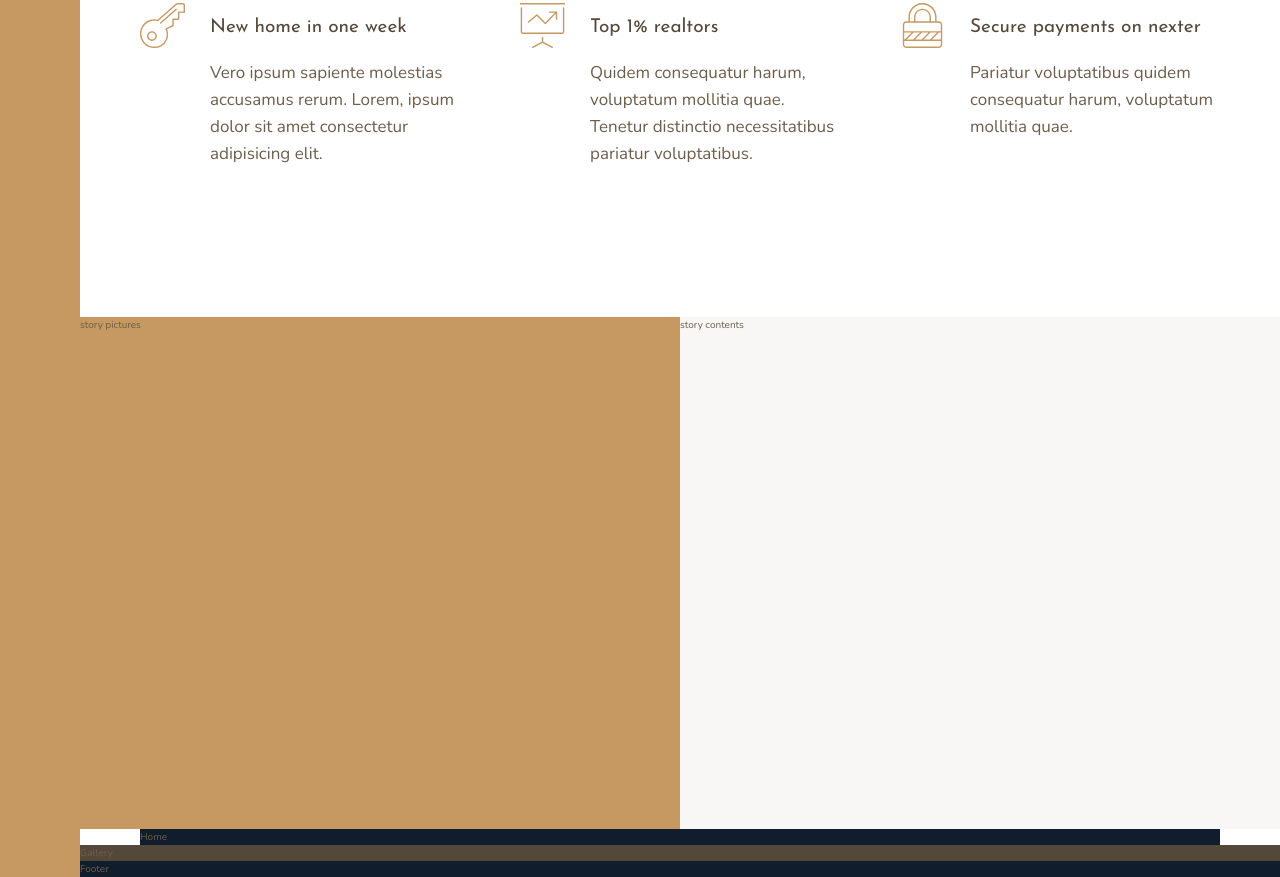
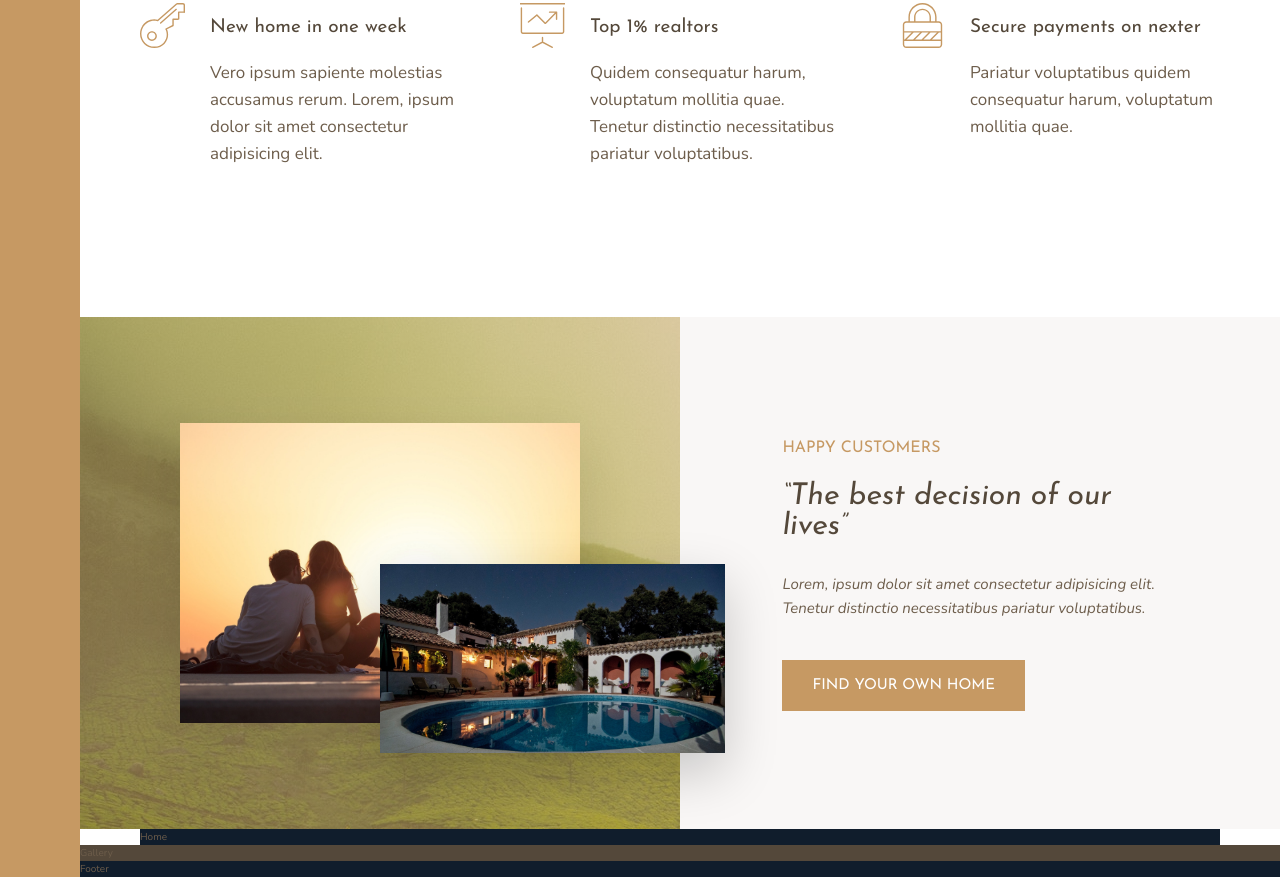
Before and after one commit to K-Sree-Lakshmi/Nexter, a website: page index.html in a window 1280 px wide. Shown: the part 991-1868 px from the top of the page. Drawn offline with nearby package versions, Linux system fonts and the light colour scheme.

Commit message:
[story section] feature Designing and styling stories section

```diff
--- a/index.html
+++ b/index.html
@@ -82,8 +82,19 @@
         </p>
       </div>
     </section>
-    <div class="story__pictures">story pictures</div>
-    <div class="story__content">story contents</div>
+    <div class="story__pictures">
+      <img src="img/story-1.jpeg" alt="Couple with new house" class="story__img--1">
+      <img src="img/story-2.jpeg" alt="New house" class="story__img--2">
+
+    </div>
+    <div class="story__content">
+      <h3 class="heading-3 mb-sm">Happy Customers</h3>
+      <h2 class="heading-2 heading-2--dark mb-md">&ldquo;The best decision of our lives&rdquo;</h2>
+      <p class="story__text">
+          Lorem, ipsum dolor sit amet consectetur adipisicing elit. Tenetur distinctio necessitatibus pariatur voluptatibus.
+      </p>
+      <button class="btn"> Find your own home</button>
+      </div>
     <section class="home">Home</section>
     <section class="gallery">Gallery</section>
     <footer class="footer">Footer</footer>
--- a/sass/_story.scss
+++ b/sass/_story.scss
@@ -2,10 +2,48 @@
     &__pictures{
         background-color: $color-primary;
         grid-column: full-start/ col-end 4;
+        display: grid;
+        grid-template-rows: repeat(6,1fr);
+        grid-template-columns: repeat(6,1fr);
+        align-items: center;
+        background-image: linear-gradient(rgba($color-primary, 0.5), rgba($color-primary, 0.5)), url(../img/back.jpg);
     }
+
+    &__img--1{
+        width: 100%;
+        grid-row: 2/6;
+        grid-column: 2/6;
+        box-shadow: 0 2rem 5rem rgba(#000, 0.1);
+    }
+
+    &__img--2{
+        width: 115%;
+        grid-row: 4/6;
+        grid-column: 4/-1;
+        z-index: 10;
+        box-shadow: 0 2rem 5rem rgba(#000, 0.2);
+
+    }
+
     &__content{
         background-color: $color-grey-light-1;
         grid-column: col-start 5/ full-end;
+        padding: 6rem 8vw;
+
+        // display: flex;
+        // flex-direction: column;
+        // justify-content: center;
+        // align-items: flex-start;
+
+        display: grid;
+        justify-items: start;
+        align-content: center;
+    }
+
+    &__text{
+        font-size: 1.5rem;
+        font-style: italic;
+        margin-bottom: 4rem;
     }
 
 }
--- a/sass/_typography.scss
+++ b/sass/_typography.scss
@@ -9,12 +9,18 @@
 
 .heading-2{
    @extend %heading;
-
+   font-size: 3rem;
+   font-style: italic;
+   line-height: 1;
+   &--light{color:$color-grey-light-1 ;}
+   &--dark{color:$color-grey-dark-1 ;}
 }
 
 .heading-3{
    @extend %heading;
-
+    font-size: 1.6rem;
+    color: $color-primary;
+    text-transform: uppercase;
 }
 
 .heading-4{
@@ -26,3 +32,25 @@
     &--dark{color:$color-grey-dark-1 ;}
 
 }
+
+.btn{
+   background-color: $color-primary;
+   color: #fff;
+   border: none;
+   border-radius: 0;
+   font-family: $font-display;
+   font-size: 1.5rem;
+   text-transform: uppercase;
+   padding: 1.8rem 3rem;
+   cursor: pointer;
+   transition: all 0.3s;
+
+   &:hover{
+      background-color: $color-primary-dark;
+   }
+}
+
+.mb-sm {margin-bottom: 2rem;}
+.mb-md {margin-bottom: 3rem;}
+.mb-lg {margin-bottom: 4rem;}
+.mb-hg {margin-bottom: 8rem;}
```
Also changed, not shown: css/style.css.
